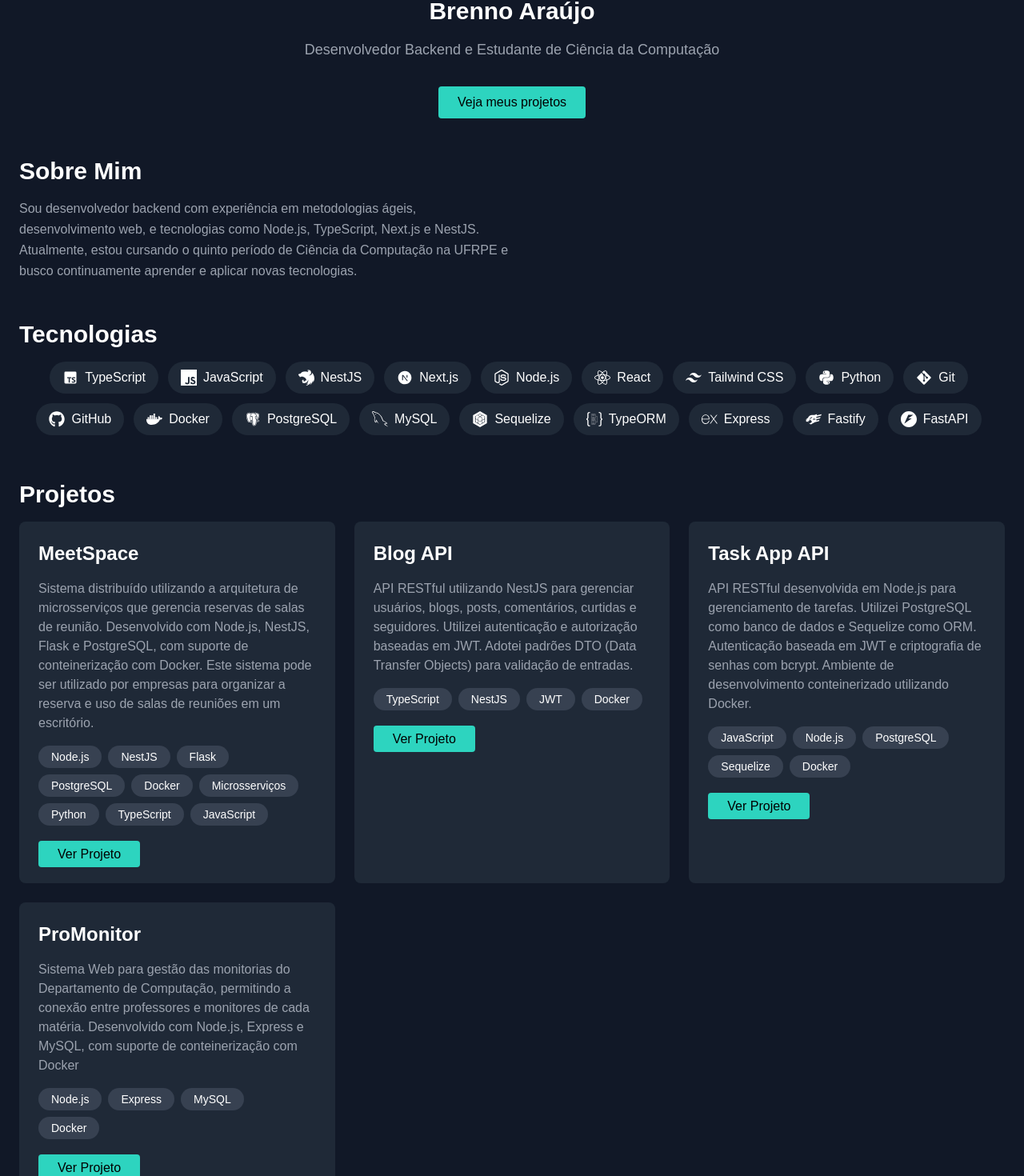
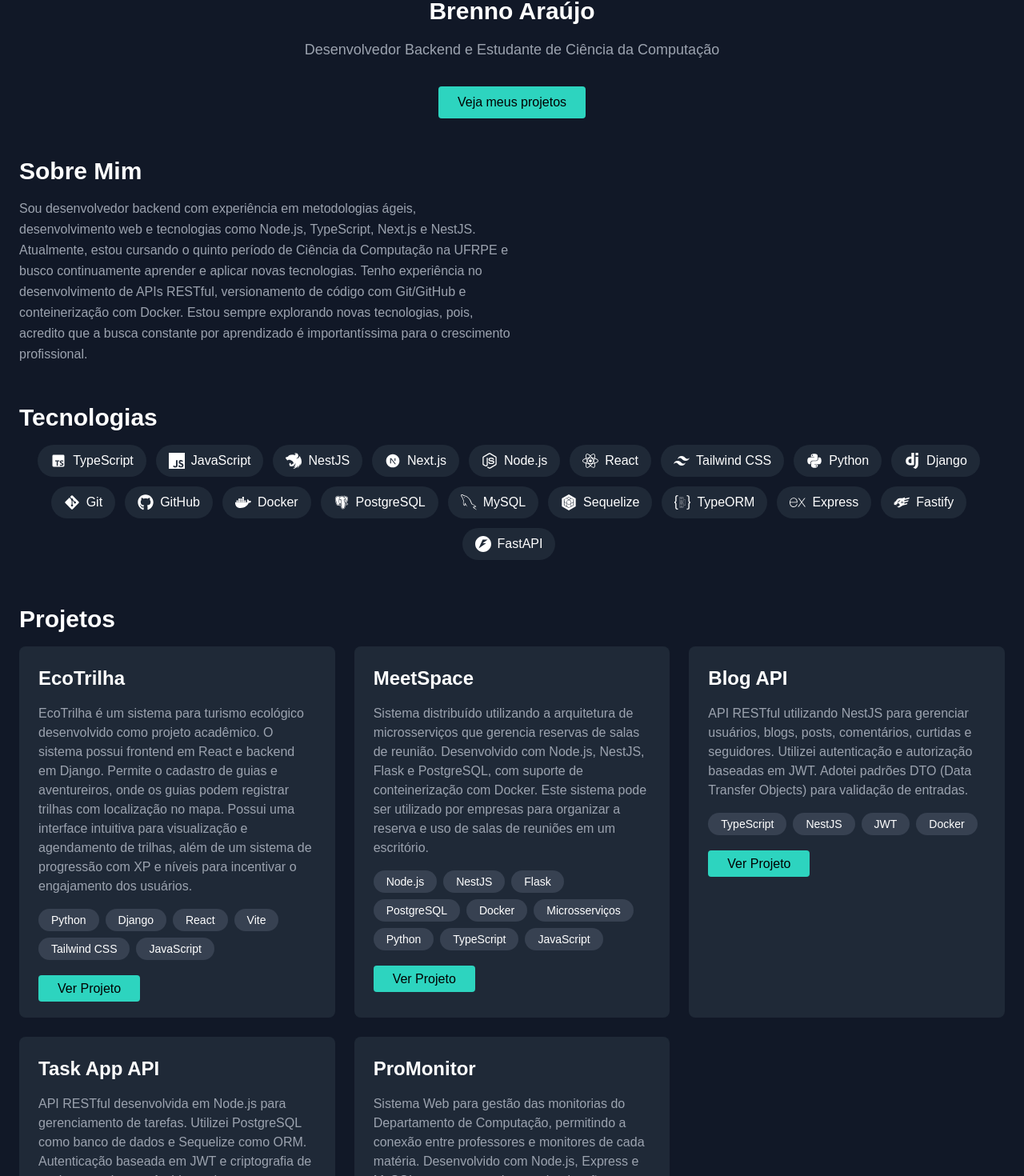
Before and after one commit to brenno-araujo25/portfolio, a Next.js app: page / in a window 1280 px wide. Shown: the part 268-1738 px from the top of the page at 80% size. Built offline with nearby package versions, Linux system fonts and the light colour scheme.

Commit message:
Update About section and add Django to technologies; include EcoTrilha project details

```diff
--- a/components/About.tsx
+++ b/components/About.tsx
@@ -3,8 +3,10 @@
         <section id="about" className="mt-12">
           <h3 className="text-3xl font-bold mb-4">Sobre Mim</h3>
           <p className="text-gray-400 leading-relaxed lg:w-1/2">
-            Sou desenvolvedor backend com experiência em metodologias ágeis, desenvolvimento web, e tecnologias como Node.js, TypeScript, Next.js e NestJS.
+            Sou desenvolvedor backend com experiência em metodologias ágeis, desenvolvimento web e tecnologias como Node.js, TypeScript, Next.js e NestJS.
             Atualmente, estou cursando o quinto período de Ciência da Computação na UFRPE e busco continuamente aprender e aplicar novas tecnologias.
+            Tenho experiência no desenvolvimento de APIs RESTful, versionamento de código com Git/GitHub e conteinerização com Docker.
+            Estou sempre explorando novas tecnologias, pois, acredito que a busca constante por aprendizado é importantíssima para o crescimento profissional.
           </p>
         </section>
     );
--- a/components/Tecnologies.tsx
+++ b/components/Tecnologies.tsx
@@ -1,5 +1,5 @@
 import { JSX } from "react";
-import { SiJavascript, SiNestjs, SiSequelize, SiTypeorm, SiExpress, SiFastapi, SiFastify } from "react-icons/si";
+import { SiJavascript, SiNestjs, SiSequelize, SiTypeorm, SiExpress, SiFastapi, SiFastify, SiDjango } from "react-icons/si";
 import { BiLogoTypescript, BiLogoPostgresql } from "react-icons/bi";
 import { FaNodeJs, FaReact, FaPython, FaGitAlt, FaGithub, FaDocker } from "react-icons/fa6";
 import { RiNextjsFill, RiTailwindCssFill } from "react-icons/ri";
@@ -13,6 +13,7 @@
     React: <FaReact />,
     NestJS: <SiNestjs />,
     Python: <FaPython />,
+    Django: <SiDjango />,
     Git: <FaGitAlt />,
     GitHub: <FaGithub />,
     Docker: <FaDocker />,
--- a/pages/index.tsx
+++ b/pages/index.tsx
@@ -15,6 +15,7 @@
   "React",
   "Tailwind CSS",
   "Python",
+  "Django",
   "Git",
   "GitHub",
   "Docker",
@@ -29,11 +30,22 @@
 
 const projects: Project[] = [
   {
+    name: "EcoTrilha",
+    description: `EcoTrilha é um sistema para turismo ecológico desenvolvido como projeto acadêmico.
+                  O sistema possui frontend em React e backend em Django.
+                  Permite o cadastro de guias e aventureiros, onde os guias podem registrar trilhas com localização no mapa.
+                  Possui uma interface intuitiva para visualização e agendamento de trilhas,
+                  além de um sistema de progressão com XP e níveis para incentivar o engajamento dos usuários.
+                  `,
+    url: "https://github.com/EcoTrilha/",
+    tags: ["Python", "Django", "React", "Vite", "Tailwind CSS", "JavaScript"]
+  },
+  {
     name: "MeetSpace",
     description: `Sistema distribuído utilizando a arquitetura de microsserviços que gerencia reservas de salas de reunião.
                   Desenvolvido com Node.js, NestJS, Flask e PostgreSQL, com suporte de conteinerização com Docker.
                   Este sistema pode ser utilizado por empresas para organizar a reserva e uso de salas de reuniões em um escritório.`,
-    url: "https://github.com/brenno-araujo25/reserva-salas",
+    url: "https://github.com/MeetSpaceUFRPE/meetspace-back",
     tags: ["Node.js", "NestJS", "Flask", "PostgreSQL", "Docker", "Microsserviços", "Python", "TypeScript", "JavaScript"]
   },
   {
```
